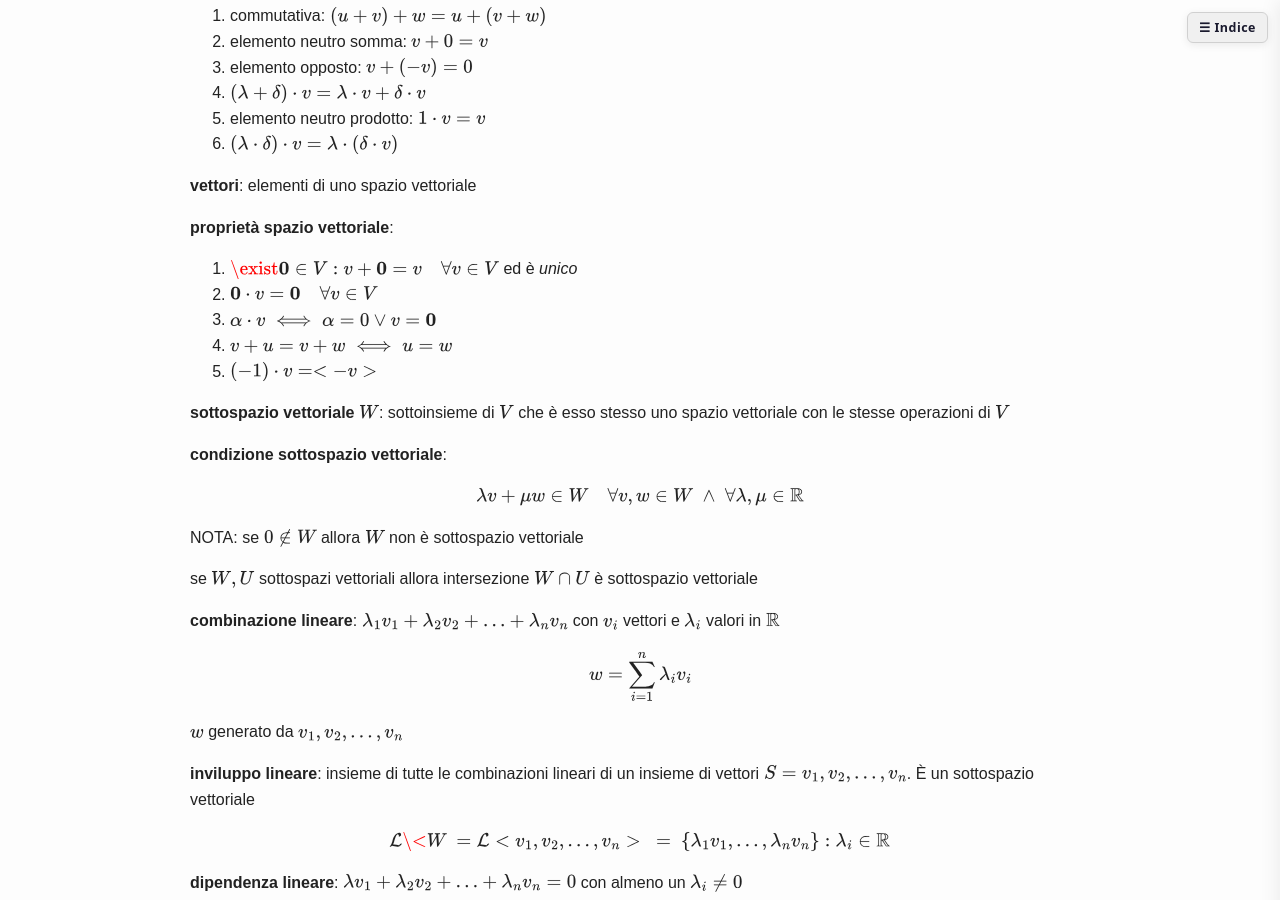
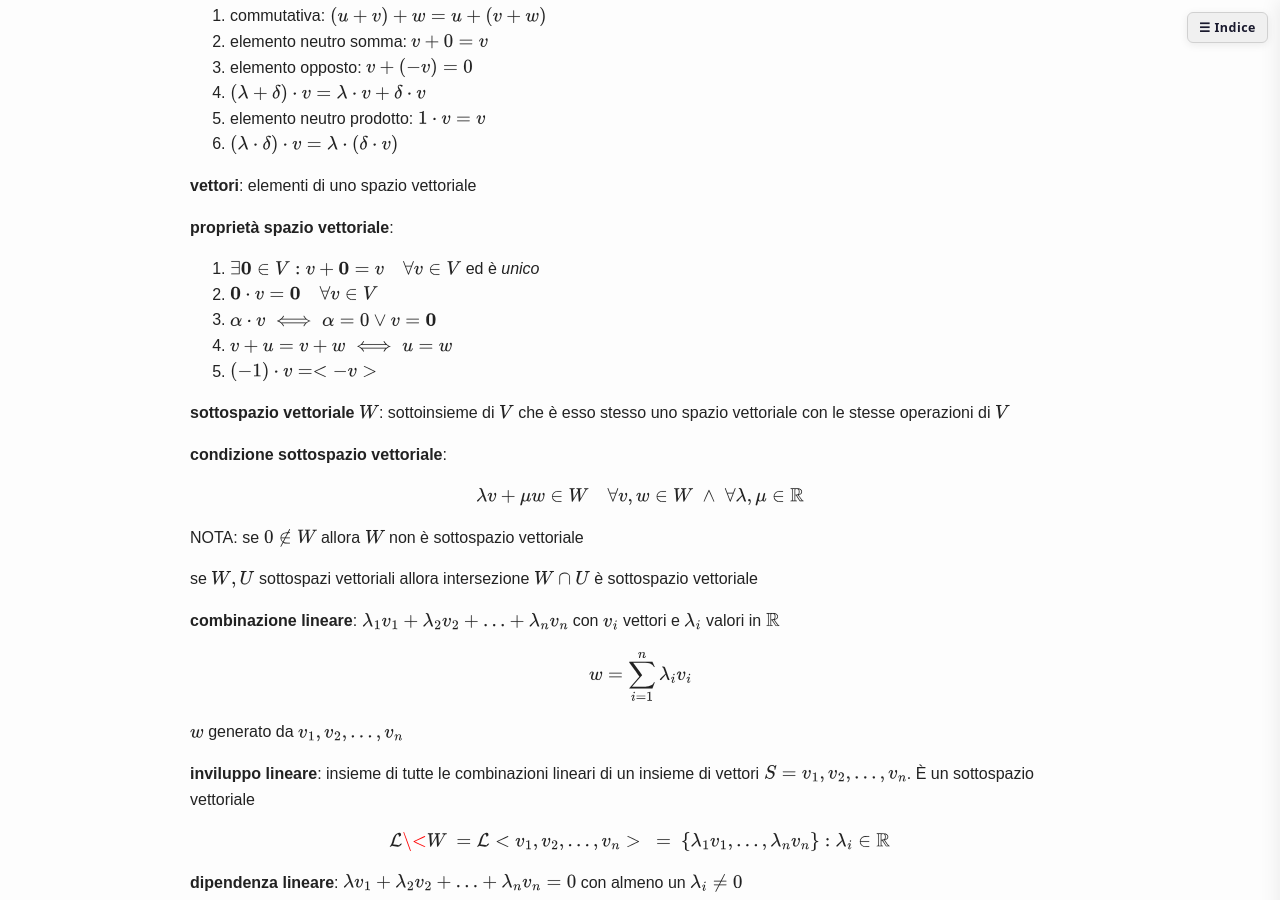
Before and after one commit to comarandr/comarandr.github.io, a Jekyll site: the page built from algebraSchemi.md, in a window 1280 px wide and 900 px high, scrolled down 4387 px. Built offline with Jekyll 4.4.1, drawn with Linux system fonts in a browser that asks for light colours.

Commit message:
corretta riga 223

```diff
--- a/algebraSchemi.md
+++ b/algebraSchemi.md
@@ -220,7 +220,7 @@ stesso **endomorfismo** rappresentato in basi diverse
 
 **proprietà spazio vettoriale**:
 
-1. $ \exist \mathbf{0} \in V : v + \mathbf{0} = v \quad \forall v \in V$ ed è _unico_
+1. $ \exists \mathbf{0} \in V : v + \mathbf{0} = v \quad \forall v \in V$ ed è _unico_
 2. $\mathbf{0} \cdot v = \mathbf{0} \quad \forall v \in V$
 3. $\alpha \cdot v \iff \alpha = 0 \lor v = \mathbf{0} $
 4. $ v + u = v + w \iff u = w$
```
